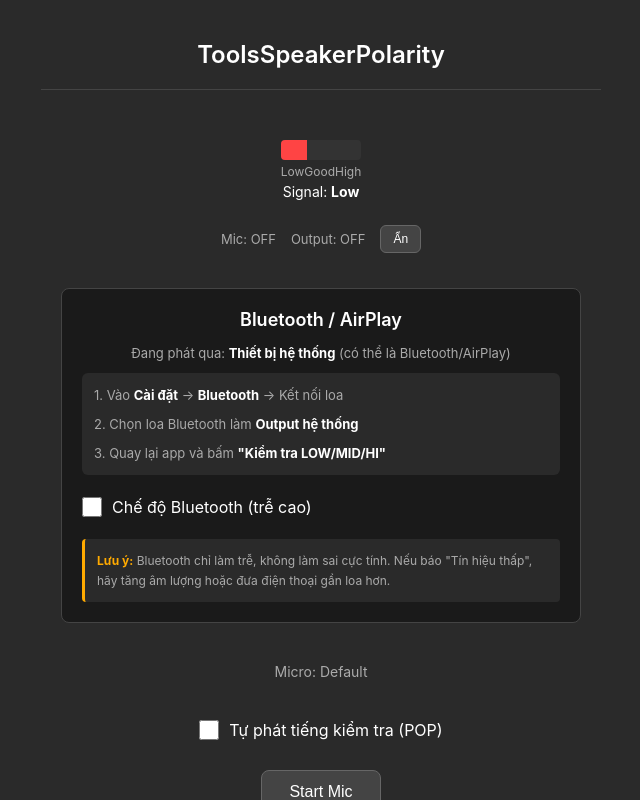
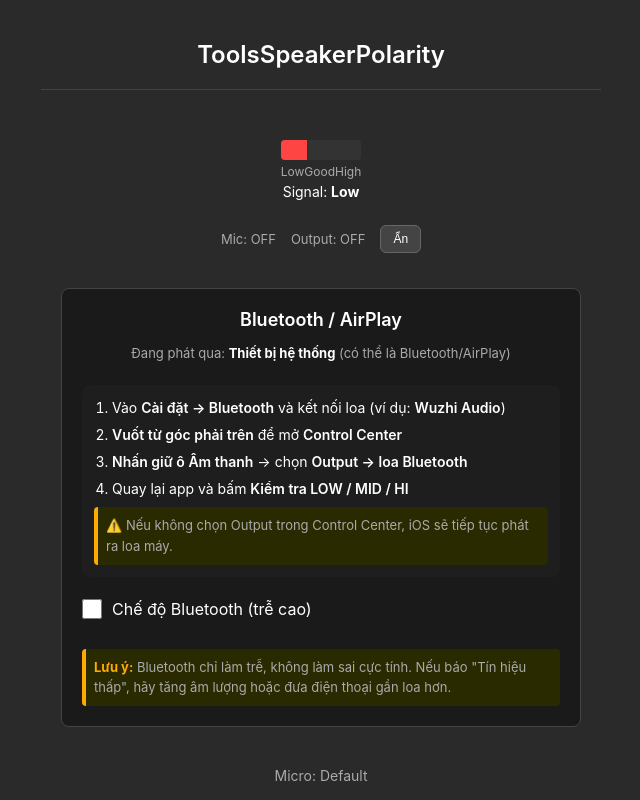
Before and after one commit to truongthanh160588-boop/tools-speaker-polarity, a React (Vite) app: page / in a window 1280 px wide. Both pictures are taken after a click on the button "Bluetooth". Shown: the top 800 px of the page, without its empty margins (319-959 px from the left). Built offline with nearby package versions, Linux system fonts and the light colour scheme; the HTML template or start-up script is replaced by a standard one.

Commit message:
Add iOS Bluetooth output guide (Control Center)

```diff
--- a/src/App.tsx
+++ b/src/App.tsx
@@ -201,10 +201,24 @@ function App() {
             <div className="bluetooth-status">
               Đang phát qua: <strong>Thiết bị hệ thống</strong> (có thể là Bluetooth/AirPlay)
             </div>
-            <div className="bluetooth-steps">
-              <div className="step-item">1. Vào <strong>Cài đặt</strong> → <strong>Bluetooth</strong> → Kết nối loa</div>
-              <div className="step-item">2. Chọn loa Bluetooth làm <strong>Output hệ thống</strong></div>
-              <div className="step-item">3. Quay lại app và bấm <strong>"Kiểm tra LOW/MID/HI"</strong></div>
+            <div className="bluetooth-guide">
+              <ol>
+                <li>
+                  Vào <strong>Cài đặt → Bluetooth</strong> và kết nối loa (ví dụ: <strong>Wuzhi Audio</strong>)
+                </li>
+                <li>
+                  <strong>Vuốt từ góc phải trên</strong> để mở <strong>Control Center</strong>
+                </li>
+                <li>
+                  <strong>Nhấn giữ ô Âm thanh</strong> → chọn <strong>Output → loa Bluetooth</strong>
+                </li>
+                <li>
+                  Quay lại app và bấm <strong>Kiểm tra LOW / MID / HI</strong>
+                </li>
+              </ol>
+              <div className="bluetooth-note">
+                ⚠️ Nếu không chọn Output trong Control Center, iOS sẽ tiếp tục phát ra loa máy.
+              </div>
             </div>
             <div className="bluetooth-toggle">
               <label className="toggle-label">
--- a/src/styles.css
+++ b/src/styles.css
@@ -555,6 +555,28 @@ body {
   line-height: 1.6;
 }
 
+.bluetooth-guide {
+  margin-top: 12px;
+  padding: 12px;
+  background: #1e1e1e;
+  border-radius: 8px;
+  font-size: 14px;
+  line-height: 1.5;
+}
+
+.bluetooth-guide ol {
+  padding-left: 18px;
+}
+
+.bluetooth-guide li {
+  margin-bottom: 6px;
+}
+
+.bluetooth-guide ol li strong {
+  color: #ffffff;
+  font-weight: 600;
+}
+
 .step-item strong {
   color: #ffffff;
 }
@@ -574,11 +596,12 @@ body {
 }
 
 .bluetooth-note {
-  padding: 12px;
-  background-color: #2a2a2a;
-  border-left: 3px solid #ffaa00;
+  margin-top: 8px;
+  padding: 8px;
+  background: #2a2a00;
+  border-left: 4px solid #ffaa00;
   border-radius: 4px;
-  font-size: 12px;
+  font-size: 13px;
   color: #aaa;
   line-height: 1.6;
 }
```
